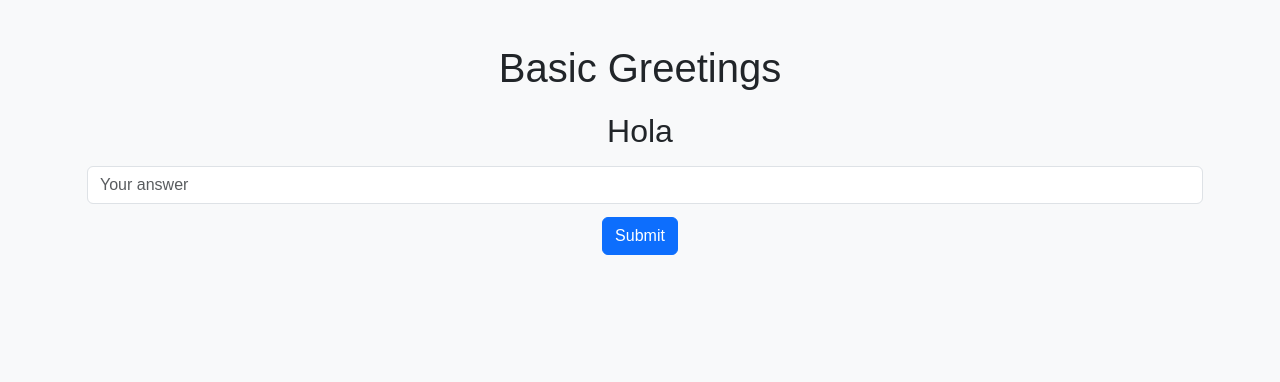
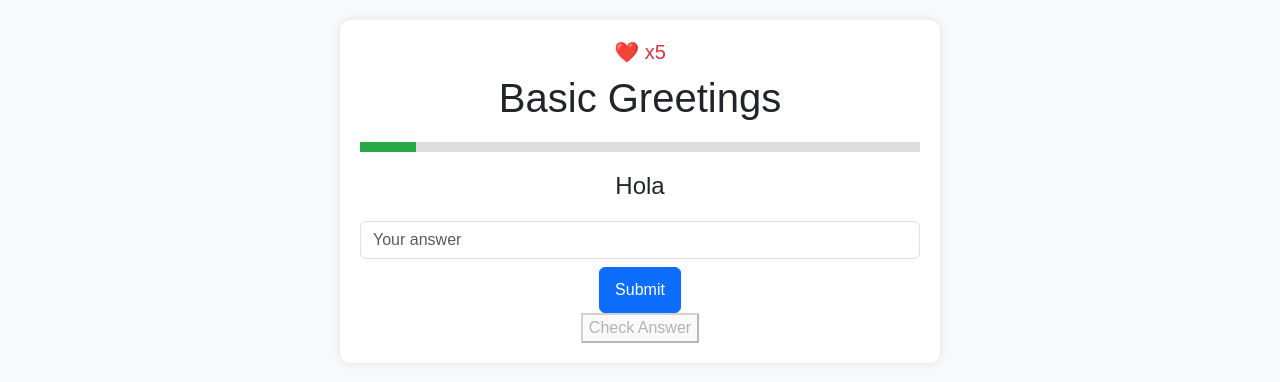
Before and after one commit to TanujaP15/Language-Learning-Platform, a Flask app: page /lesson/1 in a window 1280 px wide. Shown: the top 382 px of the page. Run offline with Flask 3, Linux system fonts and the light colour scheme; a user stored in the database is signed in.

Commit message:
heart timer set out

```diff
--- a/app.py
+++ b/app.py
@@ -7,6 +7,8 @@ from dotenv import load_dotenv
 from datetime import datetime, timedelta
 
 load_dotenv()
+
+HEART_REGEN_TIME = 900
 
 app = Flask(__name__)
 app.secret_key = os.getenv("SECRET_KEY")
@@ -126,48 +128,61 @@ def logout():
     flash("You have been logged out.", "info")
     return redirect(url_for('login'))
 
-# Get Hearts Route
-@app.route('/get_hearts')
+@app.route("/get_hearts")
 def get_hearts():
     if "user" not in session:
-        return jsonify({"error": "User not logged in"}), 403
+        return jsonify({"error": "Not logged in"}), 403
 
     conn = get_db_connection()
     cursor = conn.cursor()
     cursor.execute("SELECT hearts, last_heart_time FROM users WHERE email = ?", (session["user"],))
     user = cursor.fetchone()
 
+    if not user:
+        conn.close()
+        return jsonify({"error": "User not found"}), 404
+
     hearts = user["hearts"]
     last_heart_time = datetime.strptime(user["last_heart_time"], "%Y-%m-%d %H:%M:%S")
 
-    # Regain hearts every hour
-    if hearts < 5:
-        elapsed_time = datetime.now() - last_heart_time
-        hearts_regained = min(5 - hearts, elapsed_time.total_seconds() // 3600)
+    # Check if we need to regenerate hearts
+    now = datetime.now()
+    time_diff = (now - last_heart_time).total_seconds() / 60  # Convert to minutes
 
-        if hearts_regained > 0:
-            hearts += int(hearts_regained)
-            cursor.execute("UPDATE users SET hearts = ?, last_heart_time = ? WHERE email = ?",
-                           (hearts, datetime.now(), session["user"]))
-            conn.commit()
+    hearts_to_regen = int(time_diff // HEART_REGEN_TIME)  # Number of hearts to regen
+    if hearts_to_regen > 0 and hearts < 5:
+        new_hearts = min(hearts + hearts_to_regen, 5)  # Ensure max 5 hearts
+        cursor.execute("UPDATE users SET hearts = ?, last_heart_time = ? WHERE email = ?",
+                       (new_hearts, now.strftime("%Y-%m-%d %H:%M:%S"), session["user"]))
+        conn.commit()
+        hearts = new_hearts
+
+    # Calculate time left for next heart (if not full)
+    time_left = max(HEART_REGEN_TIME - (time_diff % HEART_REGEN_TIME), 0) if hearts < 5 else 0
 
     conn.close()
-    return jsonify({"hearts": hearts})
+    return jsonify({"hearts": hearts, "time_left": int(time_left)})  # Return both hearts & time left
 
-# Lose Heart Route
-@app.route('/lose_heart', methods=['POST'])
+@app.route("/lose_heart", methods=["POST"])
 def lose_heart():
     if "user" not in session:
-        return jsonify({"error": "User not logged in"}), 403
+        return jsonify({"error": "Not logged in"}), 403
 
     conn = get_db_connection()
     cursor = conn.cursor()
     cursor.execute("SELECT hearts FROM users WHERE email = ?", (session["user"],))
-    hearts = cursor.fetchone()["hearts"]
+    user = cursor.fetchone()
+
+    if not user:
+        conn.close()
+        return jsonify({"error": "User not found"}), 404
+
+    hearts = user["hearts"]
 
     if hearts > 0:
         hearts -= 1
-        cursor.execute("UPDATE users SET hearts = ? WHERE email = ?", (hearts, session["user"]))
+        cursor.execute("UPDATE users SET hearts = ?, last_heart_time = ? WHERE email = ?",
+                       (hearts, datetime.now().strftime("%Y-%m-%d %H:%M:%S"), session["user"]))
         conn.commit()
 
     conn.close()
@@ -185,17 +200,20 @@ def dashboard():
 
     conn = get_db_connection()
     cursor = conn.cursor()
-    cursor.execute("SELECT lesson_id FROM progress WHERE user_email = ? AND completed = 1", (session["user"],))
+
+    cursor.execute("SELECT lesson_id FROM progress WHERE user_email = ? AND completed = 1 AND language = ?", (session["user"],lang))
     completed_lessons = [row["lesson_id"] for row in cursor.fetchall()]
+
     cursor.execute("SELECT hearts FROM users WHERE email = ?", (session["user"],))
     hearts = cursor.fetchone()["hearts"]
     conn.close()
 
-    # if request.headers.get('X-Requested-With') == 'XMLHttpRequest':
-    #     return jsonify({"lessons": lessons, "completed": completed_lessons})  # ✅ Return completed lessons
+    if request.headers.get('X-Requested-With') == 'XMLHttpRequest':
+        return jsonify({"lessons": lessons, "completed": completed_lessons, "hearts": hearts})  # ✅ Return completed lessons
 
     return render_template("dashboard.html", lessons=lessons, language=lang, user=session["user"],
                            completed_lessons=completed_lessons, hearts=hearts)
+
 # Lesson Route
 @app.route('/lesson/<int:lesson_id>')
 def lesson_page(lesson_id):
@@ -217,11 +235,12 @@ def complete_lesson(lesson_id):
     if "user" not in session:
         return jsonify({"error": "User not logged in"}), 403
 
+    lang = request.args.get("lang", "Spanish")
     conn = get_db_connection()
     cursor = conn.cursor()
 
     # Check if the lesson is already completed
-    cursor.execute("SELECT completed FROM progress WHERE user_email = ? AND lesson_id = ?", (session["user"], lesson_id))
+    cursor.execute("SELECT completed FROM progress WHERE user_email = ? AND lesson_id = ? AND language = ?", (session["user"], lesson_id, lang))
     row = cursor.fetchone()
 
     if row and row["completed"]:
@@ -229,20 +248,25 @@ def complete_lesson(lesson_id):
         return jsonify({"message": "Lesson already completed!"})
 
     # Mark lesson as completed
-    cursor.execute("INSERT OR REPLACE INTO progress (user_email, lesson_id, completed) VALUES (?, ?, 1)",
-                   (session["user"], lesson_id))
+    cursor.execute("INSERT OR REPLACE INTO progress (user_email, lesson_id, language, completed) VALUES (?, ?, ?, 1)",
+                   (session["user"], lesson_id, lang))
     conn.commit()
 
     # Unlock next lesson
     next_lesson = lesson_id + 1
-    cursor.execute("INSERT OR IGNORE INTO progress (user_email, lesson_id, completed) VALUES (?, ?, 0)",
-                   (session["user"], next_lesson))
+    cursor.execute("INSERT OR IGNORE INTO progress (user_email, lesson_id, language, completed) VALUES (?, ?, ?, 0)",
+                   (session["user"], next_lesson, lang))
+    conn.commit()
 
-    conn.commit()
+    # Fetch updated completed lessons list
+    cursor.execute("SELECT lesson_id FROM progress WHERE user_email = ? AND completed = 1 AND language = ?", (session["user"],lang))
+    completed_lessons = [row["lesson_id"] for row in cursor.fetchall()]
+
     conn.close()
 
-    return jsonify({"message": "Lesson marked as completed!", "next_lesson": next_lesson})
-
+    return jsonify({"message": "Lesson marked as completed!",
+                    "next_lesson": next_lesson,
+                    "completed_lessons": completed_lessons})
 
 if __name__ == "__main__":
     app.run(debug=True)
--- a/static/js/lesson.js
+++ b/static/js/lesson.js
@@ -1,90 +1,156 @@
 let currentQuestionIndex = 0;
+let hearts = 5; // Default hearts (updated from server)
 
 document.addEventListener("DOMContentLoaded", function () {
+    fetchHearts();  // Get hearts count from server
     loadQuestion();
 });
 
+// Fetch current hearts from server
+function fetchHearts() {
+    fetch("/get_hearts")
+        .then(response => response.json())
+        .then(data => {
+            hearts = data.hearts;
+            updateHearts();
+        });
+}
+
+// Update hearts display
+function updateHearts() {
+    document.getElementById("hearts-container").innerText = `❤️ x${hearts}`;
+}
+
+function updateProgress() {
+    let progress = ((currentQuestionIndex + 1) / lessonQuestions.length) * 100;
+    document.getElementById("progress-bar").style.width = `${progress}%`;
+}
+
+// Load question dynamically
 function loadQuestion() {
     if (currentQuestionIndex >= lessonQuestions.length) {
         document.getElementById("question-container").innerHTML = "<h2>🎉 Lesson Complete!</h2>";
-        document.getElementById("options-container").innerHTML = "";
+        document.getElementById("answer-area").innerHTML = "";
         document.getElementById("feedback").innerHTML = "";
 
-        // Mark lesson as completed
         fetch(`/complete_lesson/${lessonId}`, { method: "POST" })
             .then(response => response.json())
             .then(data => {
                 console.log(data.message);
                 alert("Lesson Completed! Next lesson unlocked.");
-                window.location.href = "/dashboard";  // Redirect to dashboard
+
+                // Update completed lessons in localStorage
+                localStorage.setItem("completedLessons", JSON.stringify(data.completed_lessons));
+
+                window.location.href = "/dashboard";
             });
-
-
         return;
     }
 
     let q = lessonQuestions[currentQuestionIndex];
     document.getElementById("question-container").innerHTML = `<h2>${q.question}</h2>`;
-    let optionsContainer = document.getElementById("options-container");
-    optionsContainer.innerHTML = "";
+    updateProgress();
+    let answerArea = document.getElementById("answer-area");
+    answerArea.innerHTML = "";
     document.getElementById("feedback").innerHTML = "";
-    document.getElementById("next-btn").style.display = "none";  // Hide Next button initially
+    document.getElementById("next-btn").style.display = "none";
+    document.getElementById("check-answer-btn").disabled = true; // Disable submit until input is given
 
     if (q.type === "translation" || q.type === "fill_in_blank" || q.type === "sentence_transformation") {
-        optionsContainer.innerHTML = `<input type="text" id="user-answer" class="form-control" placeholder="Your answer">
-                                      <button class="btn btn-primary mt-2" onclick="checkAnswer()">Submit</button>`;
+        answerArea.innerHTML = `<input type="text" id="user-answer" class="form-control" placeholder="Your answer" oninput="enableSubmit()">`;
+        answerArea.innerHTML += `<button id="check-answer-btn" class="btn btn-primary mt-2" onclick="checkAnswer()">Submit</button>`;
     } else if (q.type === "multiple_choice") {
         q.options.forEach(option => {
-            optionsContainer.innerHTML += `<button class="btn btn-outline-primary m-2" onclick="checkAnswer('${option}')">${option}</button>`;
+            answerArea.innerHTML += `<button class="btn btn-outline-primary m-2" onclick="checkAnswer('${option}')">${option}</button>`;
         });
     } else if (q.type === "matching") {
         Object.keys(q.pairs).forEach(key => {
-            optionsContainer.innerHTML += `<p>${key} → <input type="text" id="${key}" class="form-control" placeholder="Your answer"></p>`;
+            answerArea.innerHTML += `<p>${key} →
+            <input type="text" id="${key}" class="form-control" placeholder="Your answer" oninput="enableSubmit()"></p>`;
         });
-        optionsContainer.innerHTML += `<button class="btn btn-primary mt-2" onclick="checkAnswer()">Submit</button>`;
+        answerArea.innerHTML += `<button id="check-answer-btn" class="btn btn-primary mt-2" onclick="checkAnswer()">Submit</button>`;
+        document.getElementById("check-answer-btn").disabled = true; // Initially disabled
     }
 }
 
+// Enable the submit button when all inputs have values
+function enableSubmit() {
+    let allFilled = true;
+
+    let userInputField = document.getElementById("user-answer");
+    if (userInputField && userInputField.value.trim() === "") {
+        allFilled = false;
+    }
+
+    document.querySelectorAll("#answer-area input").forEach(input => {
+        if (input.value.trim() === "") {
+            allFilled = false;
+        }
+    });
+
+    document.getElementById("check-answer-btn").disabled = !allFilled;
+}
+
+// Check user's answer
 function checkAnswer(selectedOption = null) {
     let q = lessonQuestions[currentQuestionIndex];
-    let userAnswer = selectedOption || document.getElementById("user-answer")?.value?.trim() || "";
     let feedbackContainer = document.getElementById("feedback");
-
     let isCorrect = false;
 
     if (q.type === "matching") {
         let correct = true;
         Object.keys(q.pairs).forEach(key => {
-            let userInput = document.getElementById(key).value.trim();
-            if (userInput.toLowerCase() !== q.pairs[key].toLowerCase()) correct = false;
+            let userInputField = document.getElementById(key);
+            if (!userInputField) return; // Prevent errors if input not found
+
+            let userInput = userInputField.value.trim();
+            if (userInput.toLowerCase() !== q.pairs[key].toLowerCase()) {
+                correct = false;
+            }
         });
         isCorrect = correct;
-    } else if (q.type === "multiple_choice" || q.type === "fill_in_blank" || q.type === "translation" || q.type === "sentence_transformation") {
+    } else {
+        let userAnswer = selectedOption || document.getElementById("user-answer")?.value?.trim() || "";
+        if (!userAnswer) {
+            alert("⚠️ Please enter an answer!");
+            return;
+        }
+
         let correctAnswers = Array.isArray(q.answer) ? q.answer.map(ans => ans.toLowerCase().trim()) : [q.answer.toLowerCase().trim()];
         isCorrect = correctAnswers.includes(userAnswer.toLowerCase());
     }
 
     if (isCorrect) {
         feedbackContainer.innerHTML = "<p class='text-success'>✅ Correct!</p>";
-    }  else {
-        fetch("/lose_heart", { method: "POST" }) // Lose heart if wrong
+    } else {
+        feedbackContainer.innerHTML = `<p class='text-danger'>❌ Incorrect! Correct answer: <strong>${q.answer}</strong></p>`;
+
+        // Lose a heart if the answer is wrong
+        fetch("/lose_heart", { method: "POST" })
             .then(response => response.json())
             .then(data => {
-                document.getElementById("hearts-container").innerText = `❤️ x${data.hearts}`;
-
-                if (data.hearts === 0) {
-                    alert("No hearts left! Wait for hearts to regenerate.");
-                    window.location.href = "/dashboard";
+                if (data.success) {
+                    hearts = data.hearts;
+                    updateHearts();
+                    if (hearts === 0) {
+                        alert("❌ No hearts left! Please wait for hearts to regenerate.");
+                        window.location.href = "/dashboard";
+                    }
+                } else {
+                    alert("Error updating hearts. Please try again.");
                 }
+            })
+            .catch(error => {
+                console.error("Error losing heart:", error);
+                alert("Network error. Please try again.");
             });
 
-        feedbackContainer.innerHTML = `<p class='text-danger'>❌ Incorrect! Correct answer: <strong>${q.answer}</strong></p>`;
     }
 
-    // ✅ Show "Next Question" button regardless of correctness
     document.getElementById("next-btn").style.display = "block";
 }
 
+// Move to next question
 function nextQuestion() {
     currentQuestionIndex++;
     document.getElementById("next-btn").style.display = "none";
--- a/templates/dashboard.html
+++ b/templates/dashboard.html
@@ -17,6 +17,7 @@
         <div class="nav-right">
 
             <span id="hearts-container">❤️ x{{ hearts }}</span>
+            <p id="heart-timer" style="color: red;"></p> <!-- Countdown timer for next heart -->
 
             <div class="dropdown">
                 <button class="dropbtn">🇪🇸 Spanish</button>
@@ -48,7 +49,7 @@
              <div class="progress-circle">{{ lesson.lesson }}</div>
              <p class="lesson-title">{{ lesson.title }}</p>
              {% if lesson.lesson > 1 and lesson.lesson not in completed_lessons %}
-                 <span class="lock-icon">🔒</span>
+                 <!-- <span class="lock-icon"></span> -->
              {% endif %}
          </a>
         {% endfor %}
--- a/templates/lesson.html
+++ b/templates/lesson.html
@@ -8,52 +8,83 @@
     <script defer src="{{ url_for('static', filename='js/lesson.js') }}"></script>
     <style>
         body {
-            font-family: Arial, sans-serif;
+            font-family: 'Arial', sans-serif;
             background-color: #f8f9fa;
             text-align: center;
             padding: 20px;
         }
 
-        h1 {
-            margin-bottom: 20px;
+        .lesson-container {
+            background: white;
+            padding: 20px;
+            border-radius: 10px;
+            box-shadow: 0 0 10px rgba(0, 0, 0, 0.1);
+            max-width: 600px;
+            margin: auto;
         }
 
-        #question-container, #options-container, #feedback {
+        #question-container h2 {
+            font-size: 24px;
+        }
+
+        #answer-area {
             margin-top: 20px;
         }
 
-        input, button {
-            margin: 5px;
-            padding: 10px;
+        .btn {
             font-size: 16px;
+            padding: 10px 15px;
         }
 
-        button {
-            background-color: #007BFF;
-            color: white;
-            border: none;
-            cursor: pointer;
-            border-radius: 5px;
+        #progress-container {
+            width: 100%;
+            background-color: #ddd;
+            margin: 20px 0;
         }
 
-        button:hover {
-            background-color: #0056b3;
+        #progress-bar {
+            height: 10px;
+            background-color: #28a745;
+            width: 0%;
+            transition: width 0.5s ease-in-out;
+        }
+
+        #hearts-container {
+            font-size: 20px;
+            margin-bottom: 10px;
         }
 
     </style>
 </head>
 <body>
 
-    <div class="container text-center mt-4">
+
+    <div class="lesson-container">
+        <div class="d-flex justify-content-center align-items-center">
+            <h2 id="hearts-container" class="text-danger">❤️ x5</h2>
+        </div>
+
         <h1>{{ lesson.title }}</h1>
-        <div id="question-container" class="mt-3"></div>
-        <div id="options-container" class="mt-3"></div>
-        <div id="feedback" class="mt-3"></div>
-        <button id="next-btn" class="btn btn-success mt-3" style="display: none;" onclick="nextQuestion()">Next Question →</button>
+
+        <div id="progress-container">
+            <div id="progress-bar"></div>
+        </div>
+
+        <!-- Hearts Container -->
+        <!-- <div id="hearts-container" class="hearts">❤️ x5</div> -->
+
+        <div id="question-container"></div>
+        <div id="answer-area"></div>
+        <div id="feedback"></div>
+
+        <button id="check-answer-btn" onclick="checkAnswer()" disabled>Check Answer</button>
+        <button id="next-btn" onclick="nextQuestion()" style="display: none;">Next Question →</button>
     </div>
-        <script>
+
+    <script>
         const lessonQuestions = {{ lesson.questions | tojson | safe }};
         const lessonId = {{ lesson.lesson }};
     </script>
+
 </body>
 </html>
```
Also changed, not shown: database.py (+53 -14 lines), static/js/dashboard.js (+33 -2 lines), database.db.
